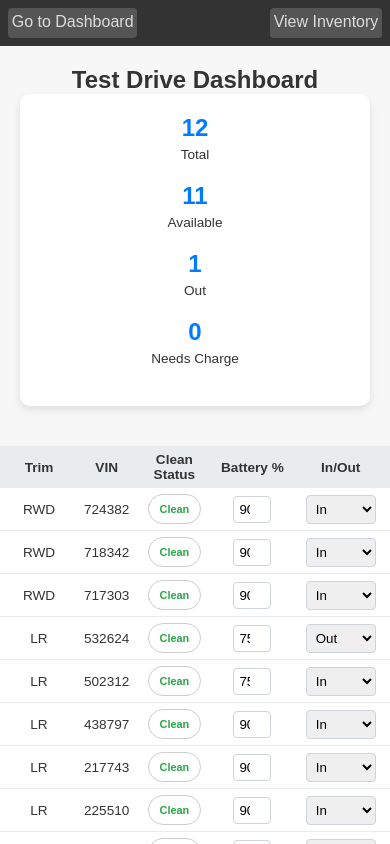
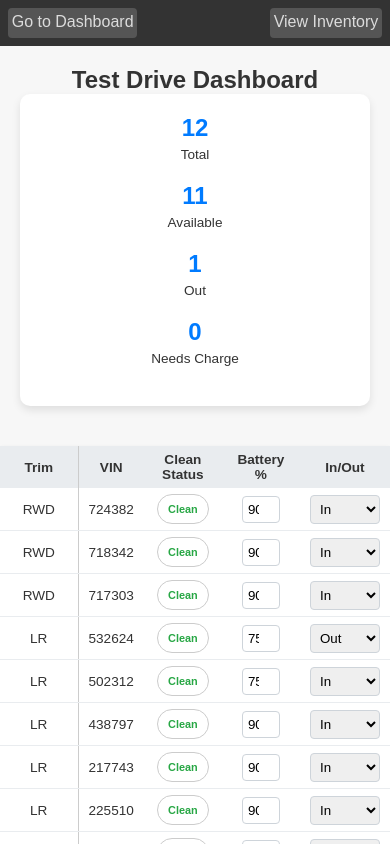
Before and after one commit to caylanwilcox/Tesla-TestDrive, a React (Create React App) app in the folder teslatestdrives/: page / in a window 390 px wide. Shown: the top 844 px of the page. Built offline with nearby package versions, Linux system fonts and the light colour scheme.

Commit message:
finishing ui

```diff
--- a/teslatestdrives/src/App.css
+++ b/teslatestdrives/src/App.css
@@ -277,5 +277,12 @@ button {
 
   th, td {
     padding: 6px; /* Reduce padding in table headers and cells */
+    padding-right: 10px; /* Right padding */
+  padding-left: 10px; /* Left padding */
   }
+  th:first-child, td:first-child {
+  border-right: 1px solid #ccc; /* Adjust color and width as needed */
+
+
 }
+}
```
